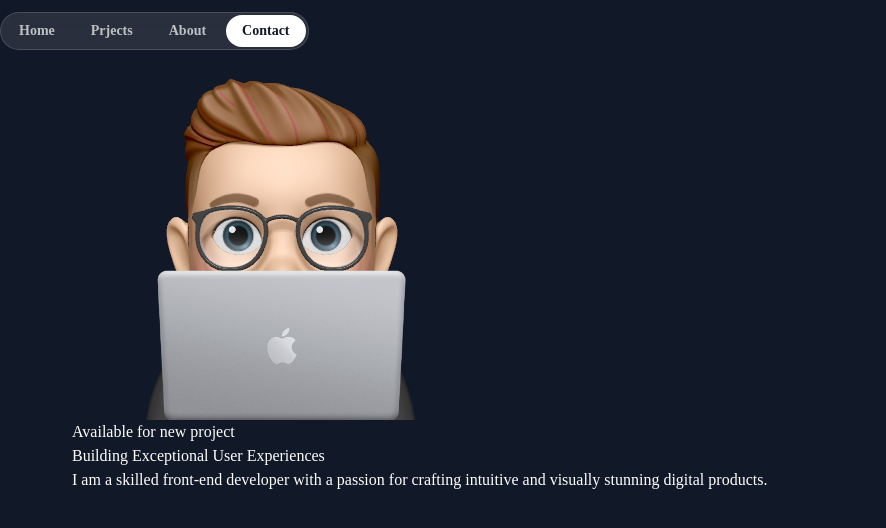
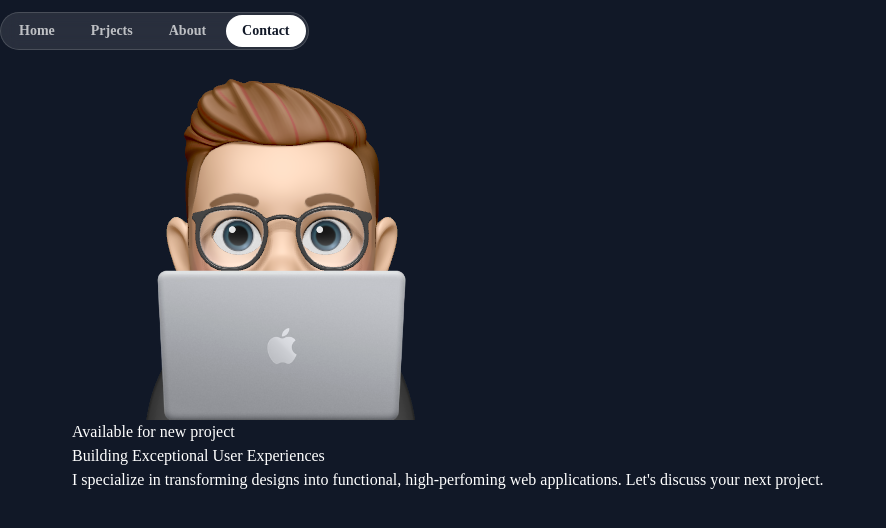
Before and after one commit to First-Step-company/portfolio, a Next.js app: page / in a window 1280 px wide. Shown: the top 528 px of the page, without its empty margins (0-886 px from the left). Built offline with nearby package versions, Linux system fonts and the light colour scheme; a web font is replaced by a local one.

Commit message:
Auto-update: Sat 11/30/2024 22:22:03.24

```diff
--- a/src/sections/Hero.tsx
+++ b/src/sections/Hero.tsx
@@ -9,7 +9,9 @@ export const HeroSection = () => {
             <div>Available for new project</div>
         </div>
         <h1>Building Exceptional User Experiences</h1>
-        <p>I am a skilled front-end developer with a passion for crafting intuitive and visually stunning digital products.</p>
+        <p>I specialize in transforming designs into functional,
+            high-perfoming web applications. Let&apos;s discuss your next project.
+        </p>
     </div>
   </div>;
 };
```
